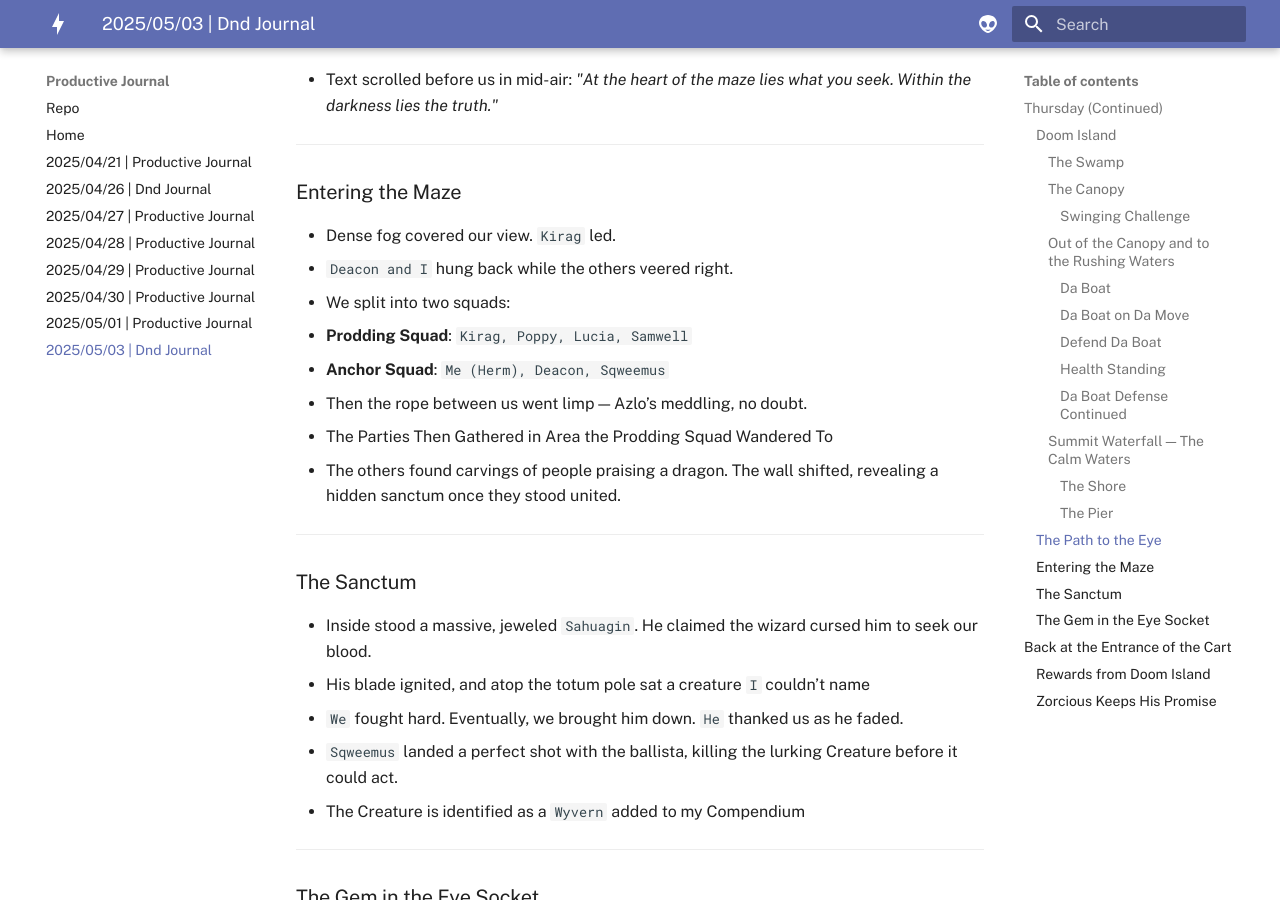
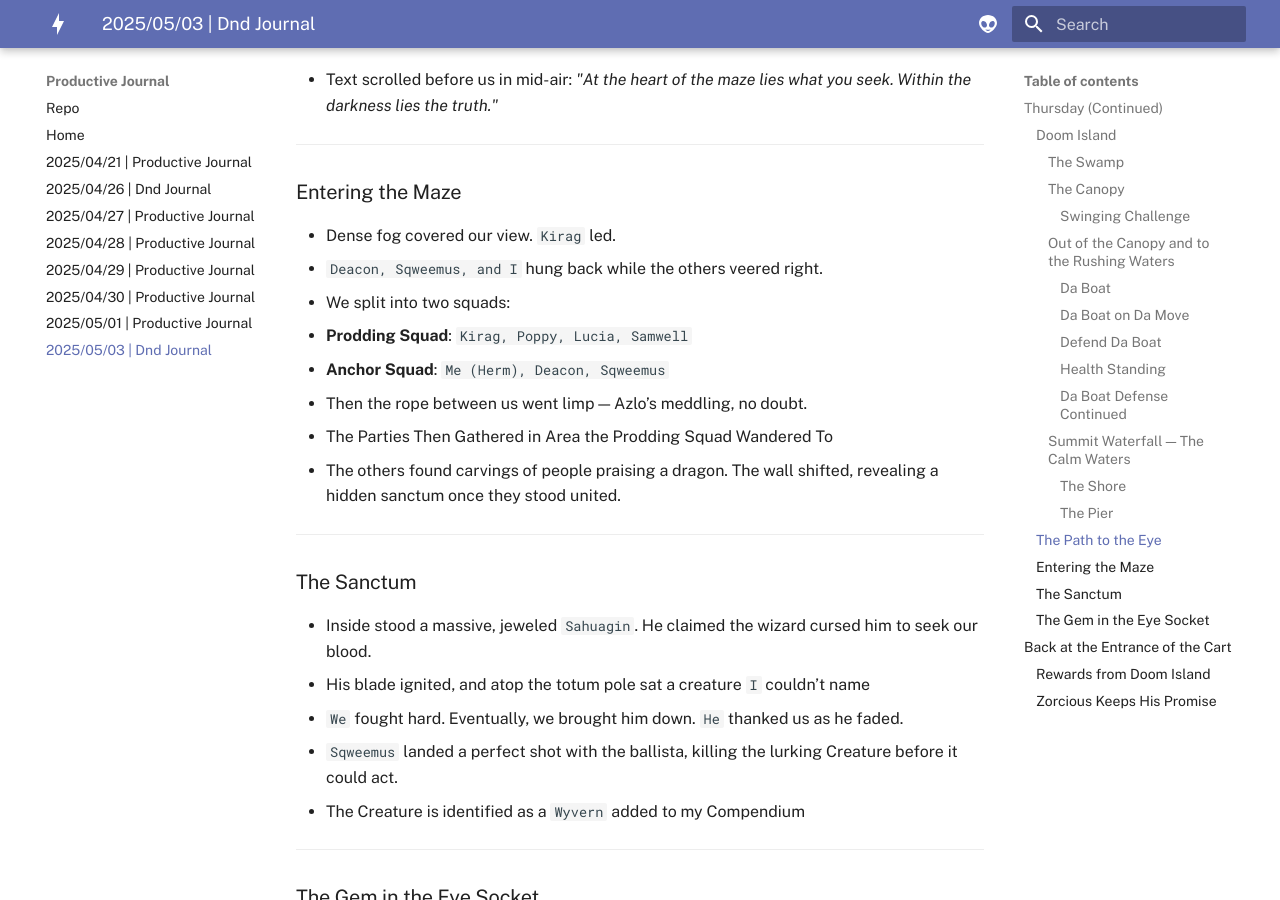
Before and after one commit to scondo-prof/productiveJournal, an MkDocs documentation site: the page built from docs/dndJournal/2025/5/03/hermsJournal.md, in a window 1280 px wide and 900 px high, scrolled down 2243 px. Built offline with MkDocs 1.6.1 and Material for MkDocs 9.7.7, drawn with Linux system fonts in a browser that asks for light colours.

Commit message:
fix/detail about voyage

```diff
--- a/docs/dndJournal/2025/5/03/hermsJournal.md
+++ b/docs/dndJournal/2025/5/03/hermsJournal.md
@@ -87,7 +87,7 @@
 ### Entering the Maze
 
 - Dense fog covered our view. `Kirag` led.
-- `Deacon and I` hung back while the others veered right.
+- `Deacon, Sqweemus, and I` hung back while the others veered right.
 - We split into two squads:
   - **Prodding Squad**: `Kirag, Poppy, Lucia, Samwell`
   - **Anchor Squad**: `Me (Herm), Deacon, Sqweemus`
```
